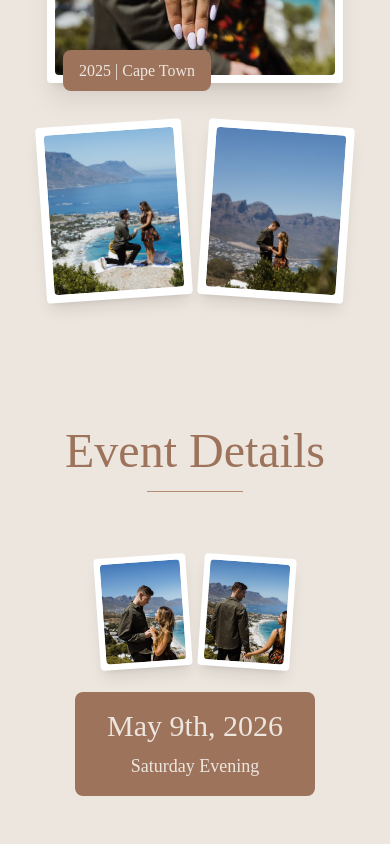
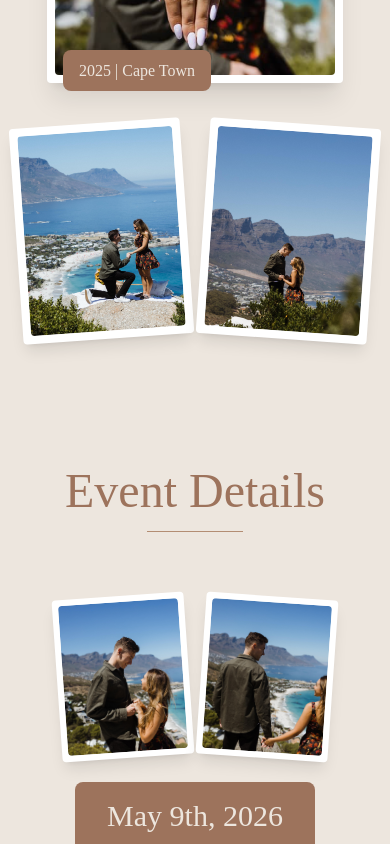
Before and after one commit to CodingDyl/JulesWedding, a Next.js app: page / in a window 390 px wide. Shown: the part 2640-3484 px from the top of the page. Built offline with nearby package versions, Linux system fonts and the light colour scheme.

Commit message:
Updated image sizes and RSVP date

```diff
--- a/src/components/EventDetails.tsx
+++ b/src/components/EventDetails.tsx
@@ -22,18 +22,18 @@ const EventDetails = () => {
               <Image
                 src={just_3}
                 alt="Justin and Julia"
-                width={100}
-                height={125}
-                className="object-cover rounded w-[80px] h-[100px] sm:w-[100px] sm:h-[125px]"
+                width={140}
+                height={175}
+                className="object-cover rounded w-[120px] h-[150px] sm:w-[140px] sm:h-[175px]"
               />
             </div>
             <div className="bg-white p-1.5 rounded shadow-lg rotate-[4deg]">
               <Image
                 src={just_4}
                 alt="Justin and Julia"
-                width={100}
-                height={125}
-                className="object-cover rounded w-[80px] h-[100px] sm:w-[100px] sm:h-[125px]"
+                width={140}
+                height={175}
+                className="object-cover rounded w-[120px] h-[150px] sm:w-[140px] sm:h-[175px]"
               />
             </div>
           </div>
--- a/src/components/OurStory.tsx
+++ b/src/components/OurStory.tsx
@@ -101,18 +101,18 @@ const OurStory = () => {
                 <Image
                   src={just_1}
                   alt="Justin and Julia"
-                  width={130}
-                  height={160}
-                  className="object-cover rounded w-[130px] h-[160px]"
+                  width={160}
+                  height={200}
+                  className="object-cover rounded w-[160px] h-[200px]"
                 />
               </div>
               <div className="bg-white p-2 rounded shadow-lg rotate-[4deg]">
                 <Image
                   src={just_2}
                   alt="Justin and Julia"
-                  width={130}
-                  height={160}
-                  className="object-cover rounded w-[130px] h-[160px]"
+                  width={160}
+                  height={200}
+                  className="object-cover rounded w-[160px] h-[200px]"
                 />
               </div>
             </div>
--- a/src/components/RSVP.tsx
+++ b/src/components/RSVP.tsx
@@ -311,7 +311,7 @@ const RSVP = () => {
         {/* RSVP Deadline */}
         <div className="text-center mt-12 p-6 border border-[var(--text-main)] rounded-lg bg-[var(--bg-secondary)]/10">
           <p className="font-libre-baskerville text-lg">
-            Please RSVP by <span className="font-semibold">28 February 2026</span>
+            Please RSVP by <span className="font-semibold">20 January 2026</span>
           </p>
         </div>
       </div>
--- a/src/components/Registry.tsx
+++ b/src/components/Registry.tsx
@@ -15,7 +15,7 @@ const Registry = () => {
                 alt="Justin and Julia"
                 width={180}
                 height={225}
-                className="object-cover rounded w-[150px] h-[185px] md:w-[180px] md:h-[225px]"
+                className="object-cover rounded w-[180px] h-[225px] md:w-[180px] md:h-[225px]"
               />
             </div>
           </div>
--- a/src/components/TravelStay.tsx
+++ b/src/components/TravelStay.tsx
@@ -27,18 +27,18 @@ const TravelStay = () => {
                 <Image
                   src={just_5}
                   alt="Justin and Julia"
-                  width={70}
-                  height={88}
-                  className="object-cover rounded w-[70px] h-[88px]"
+                  width={100}
+                  height={125}
+                  className="object-cover rounded w-[100px] h-[125px]"
                 />
               </div>
               <div className="bg-white p-1.5 rounded shadow-lg rotate-[4deg]">
                 <Image
                   src={just_6}
                   alt="Justin and Julia"
-                  width={70}
-                  height={88}
-                  className="object-cover rounded w-[70px] h-[88px]"
+                  width={100}
+                  height={125}
+                  className="object-cover rounded w-[100px] h-[125px]"
                 />
               </div>
             </div>
```
